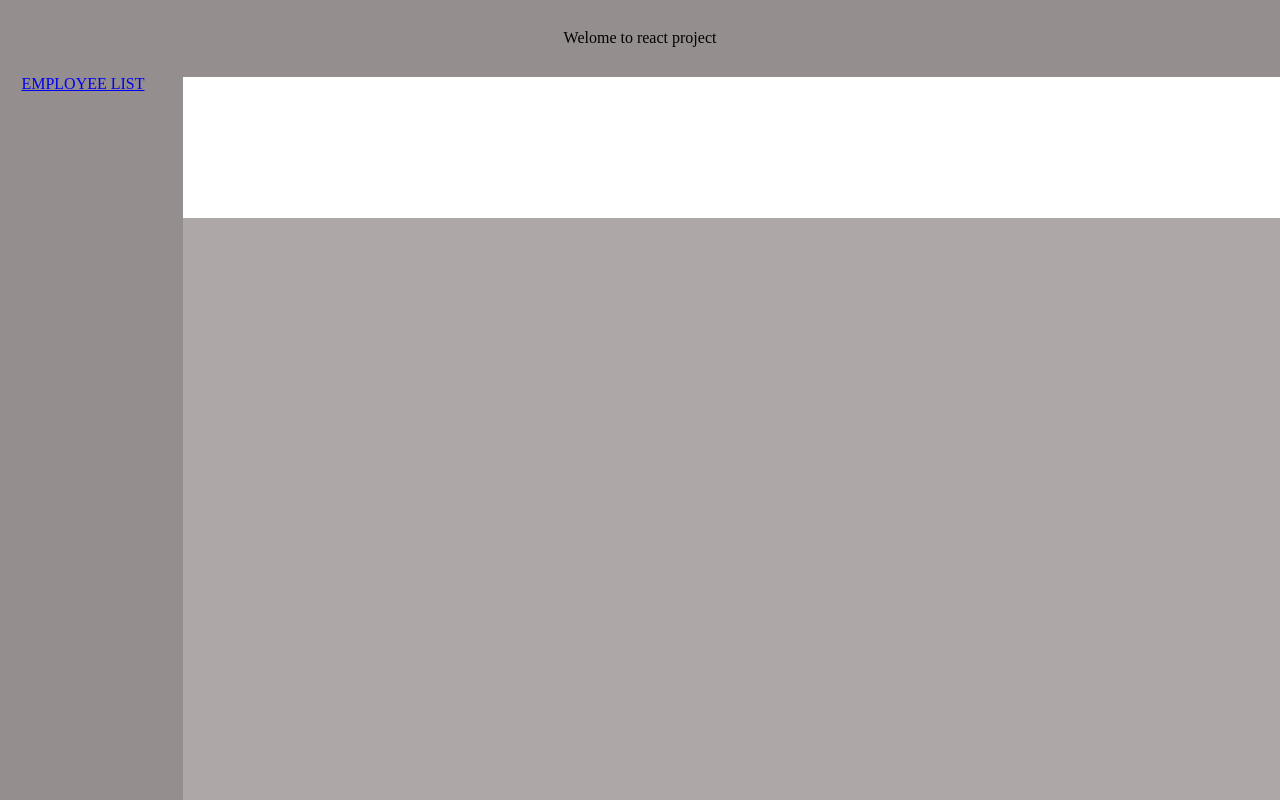
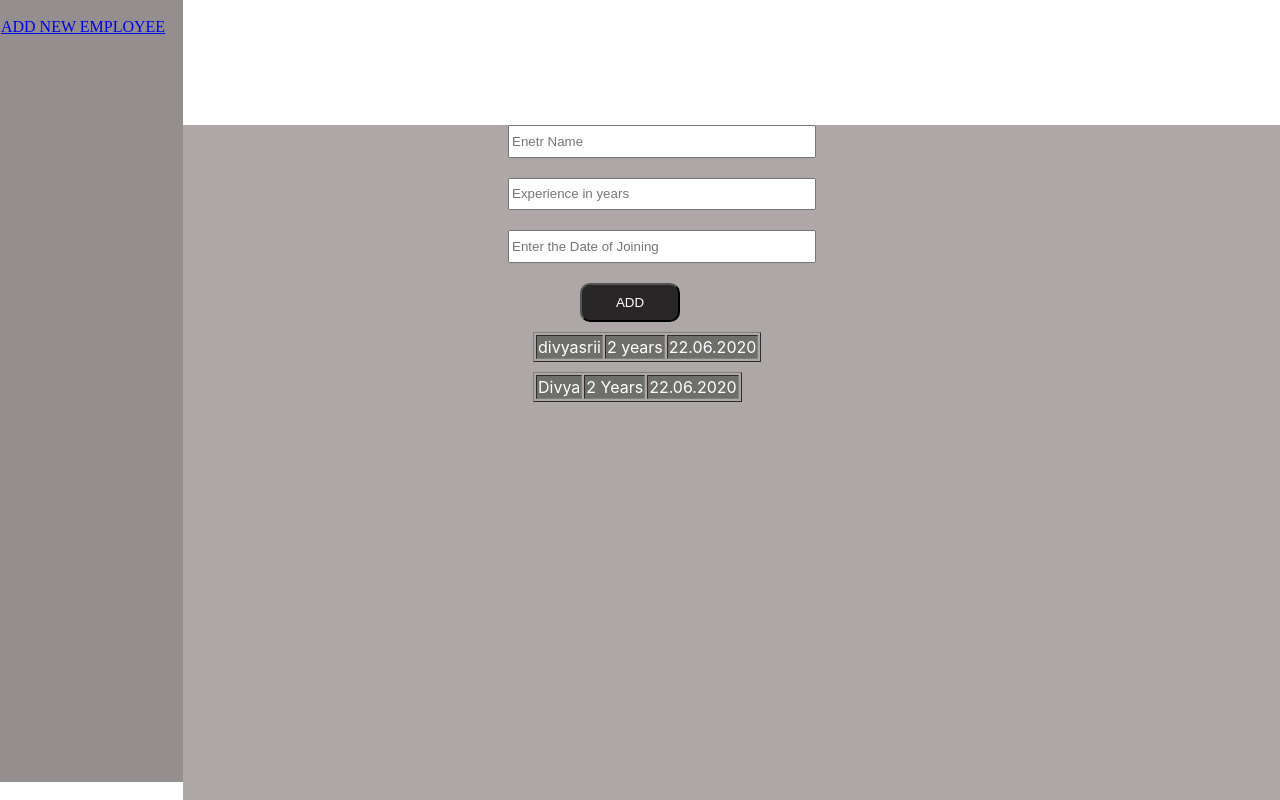
Before and after one commit to Divyadharshini999/newreact, a React (Create React App) app: page /addnew in a window 1280 px wide. Shown: the top 800 px of the page. Built offline with nearby package versions, Linux system fonts and the light colour scheme.

Commit message:
AddEmployee.js second commit

```diff
--- a/src/components/AddEmployee.js
+++ b/src/components/AddEmployee.js
@@ -1,18 +1,21 @@
 import React from "react";
 import { Link, Route, Routes } from "react-router-dom";
 import App from "../App";
+import AddNew from "./AddNew";
 function AddEmployee()
 {
     // const name
     return(
         <div className="container">
-            <p>Welome to react project</p>
             <div className="innercontainer">
-                <Link to="/employeelist">EMPLOYEE LIST</Link>
+
+                <Link to="/employeelist">EMPLOYEE LIST</Link><br></br><br></br>
+                <Link to="/addnew">ADD NEW EMPLOYEE </Link>
             </div>
             <div className="addinput">
                 <Routes>
                     <Route path="/employeelist" element={<App/>}/>
+                    <Route path="/addnew" element={<AddNew/>}/>
                 </Routes>
             </div>
         </div>
```
